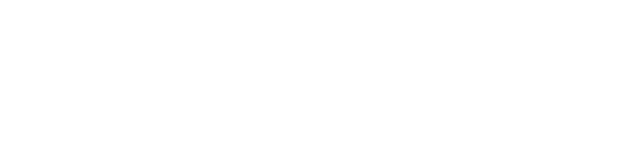
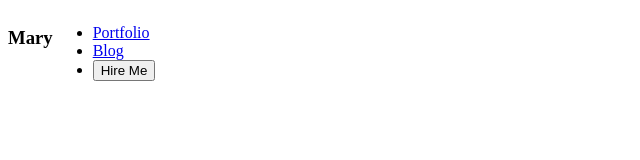
Before and after one commit to mdarman-ali/webdeveloper-portfolio, a plain HTML site: page index.html in a window 1280 px wide. Shown: the whole page, without its empty margins (0-640 px from the left). Drawn offline with Linux system fonts and the light colour scheme.

Commit message:
Add css file

```diff
--- a/index.html
+++ b/index.html
@@ -4,10 +4,23 @@
     <meta charset="UTF-8">
     <meta name="viewport" content="width=device-width, initial-scale=1.0">
     <title>webdeveloper-portfolio</title>
+
+    <link rel="preconnect" href="https://fonts.googleapis.com">
+    <link rel="preconnect" href="https://fonts.gstatic.com" crossorigin>
+    <link href="https://fonts.googleapis.com/css2?family=Open+Sans:wght@400;700;800&display=swap" rel="stylesheet">
+
+    <link rel="stylesheet" href="styles/style.css">
 </head>
 <body>
     <header>
-
+        <nav>
+            <h3>Mary</h3>
+            <ul>
+                <li><a href="#">Portfolio</a></li>
+                <li><a href="#">Blog</a></li>
+                <li><button>Hire Me</button></li>
+            </ul>
+        </nav>
     </header>
     <main>
 
--- /dev/null
+++ b/styles/style.css
@@ -0,0 +1,3 @@
+nav{
+    display: flex;
+}
```
